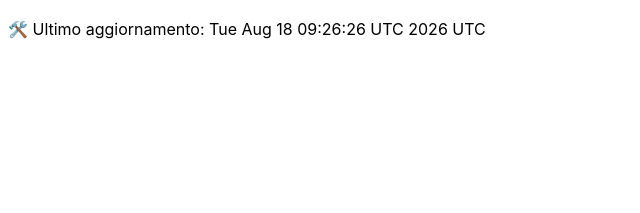
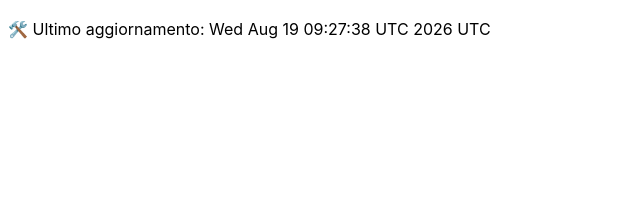
Before and after one commit to DanteTrb/DanteTrb.github.io, a Jekyll site: the page built from badges.md, in a window 1280 px wide. Shown: the top 213 px of the page, without its empty margins (0-640 px from the left). Built offline with Jekyll 4.4.1, drawn with Linux system fonts in a browser that asks for light colours; our own code applies the rules of GitHub Pages for plain Markdown files.

Commit message:
🛠️ Aggiornamento automatico badge

```diff
--- a/badges.md
+++ b/badges.md
@@ -1 +1 @@
-🛠️ Ultimo aggiornamento: Tue Aug 18 09:26:26 UTC 2026 UTC
+🛠️ Ultimo aggiornamento: Wed Aug 19 09:27:38 UTC 2026 UTC
```
